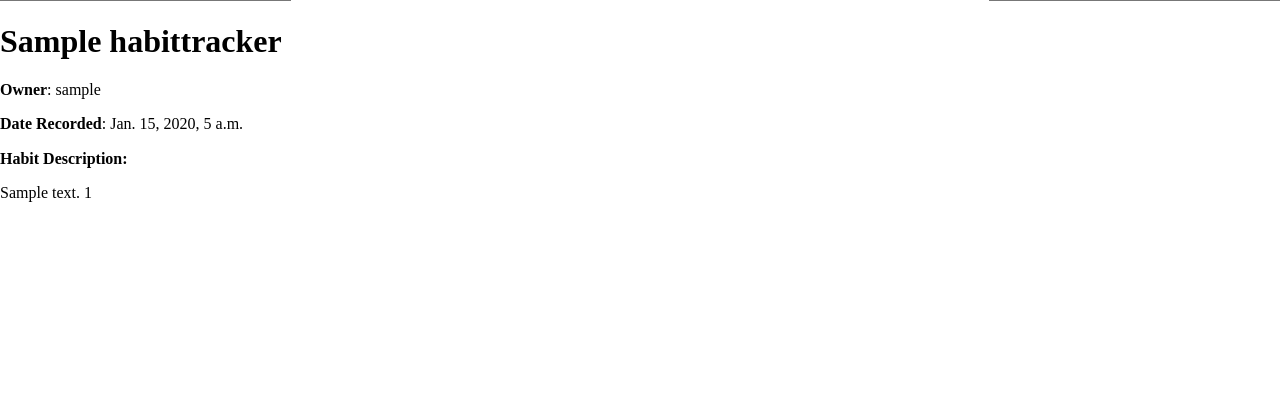
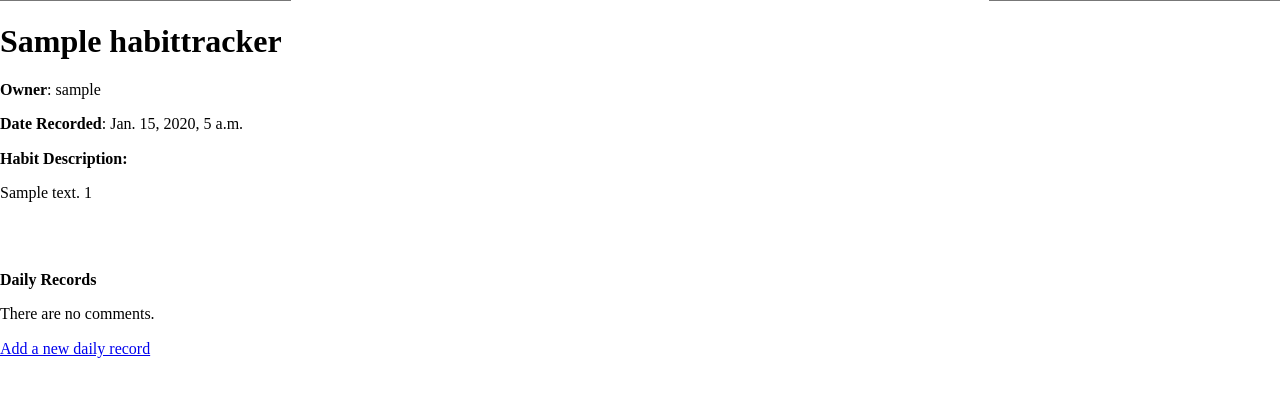
Before and after one commit to momentum-cohort-2019-05/w6-habit-tracker-devin, a Django app: page /habittracker/1 in a window 1280 px wide. Shown: the part 270-667 px from the top of the page. Run offline with Django 3.2, Linux system fonts and the light colour scheme; tables that the repository leaves empty hold one stand-in row (values such as "Sample post"); some libraries are stand-ins or nearby versions.

Commit message:
started daily record form

```diff
--- a/core/views.py
+++ b/core/views.py
@@ -40,3 +40,20 @@ def add_habit_tracker(request):
     else:
         form = HabitTrackerForm()
     return render(request, 'core/habittracker_form.html', {'form': form})
+
+@login_required
+def add_record_to_habittracker(request, pk):
+    from core.forms import RecordForm
+    from django.views.generic.edit import CreateView
+    record = get_object_or_404(HabitTracker, pk=pk)
+    if request.method == "POST":
+        form = RecordForm(request.POST)
+        if form.is_valid():
+            record = form.save(commit=False)
+            # comment.user = request.user
+            record.post = DailyRecord
+            form.save(DailyRecord)
+            return redirect('habittracker_detail', pk=pk)
+    else:
+        form = RecordForm()
+    return render(request, 'core/record_form.html', {'form': form})
--- a/habittracker/urls.py
+++ b/habittracker/urls.py
@@ -26,6 +26,7 @@ urlpatterns = [
     path('habittracker/', core_views.HabitTrackerListView.as_view(), name='habittracker'),
     path('habittracker/<int:pk>', core_views.HabitTrackerDetailView.as_view(), name='habittracker-detail'),
     path('habittracker/add_habit_tracker', core_views.add_habit_tracker, name='add_habit_tracker'),
+    path('record/<int:pk>/record/', core_views.add_record_to_habittracker, name='add_record_to_habittracker'),
     path('admin/', admin.site.urls),
     path('accounts/', include('registration.backends.simple.urls')),
 ]
--- a/templates/core/habittracker_detail.html
+++ b/templates/core/habittracker_detail.html
@@ -9,4 +9,14 @@
   <p>{{ habittracker.habit_description}} {{ habittracker.habit_numtarget }}</p>
     <br>
     <br>
+  <p><strong>Daily Records</strong></p>
+
+    {% for record in habittracker.record_set.all %}
+      <hr>
+      <p>{{ record.user }} ({{ record.record_added }})- {{ record }}</p>
+      <hr>
+    {% empty %}
+      <p>There are no comments.</p>
+    {% endfor %}
+    <a href="{% url 'add_record_to_habittracker' pk=habittracker.pk %}">Add a new daily record</a>
 {% endblock %}
```
Also changed, not shown: templates/core/record_form.html (added, +9 -0 lines).
